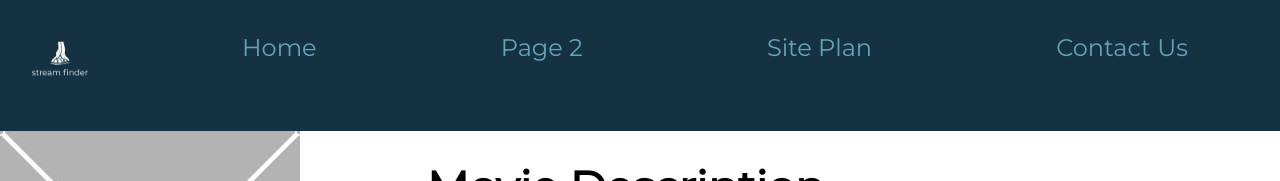
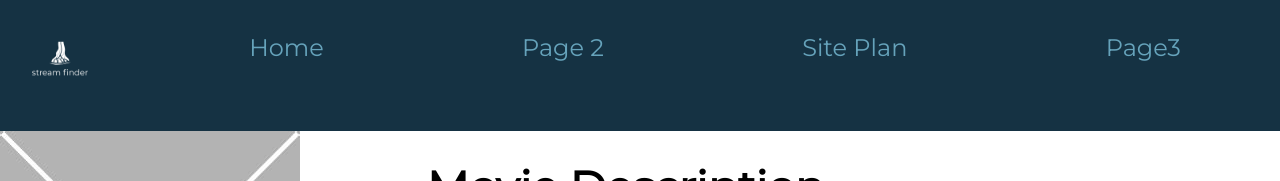
Before and after one commit to EthanChalupaBYUI/WDD130, a plain HTML site: page Personal_project/page3.html in a window 1280 px wide. Shown: the top 181 px of the page. Drawn offline with Linux system fonts and the light colour scheme; a web font is replaced by a local one.

Commit message:
fixed links

```diff
--- a/Personal_project/page3.html
+++ b/Personal_project/page3.html
@@ -18,7 +18,7 @@
                 <a href="index.html">Home</a>
                 <a href="#">Page 2</a>
                 <a href="site-plan-rafting.html">Site Plan</a>
-                <a href="contactus.html">Contact Us</a>
+                <a href="page3.html">Page3</a>
             </nav>
         </header>
 
```
Also changed, not shown: Personal_project/page2.html (+1 -1 lines).
